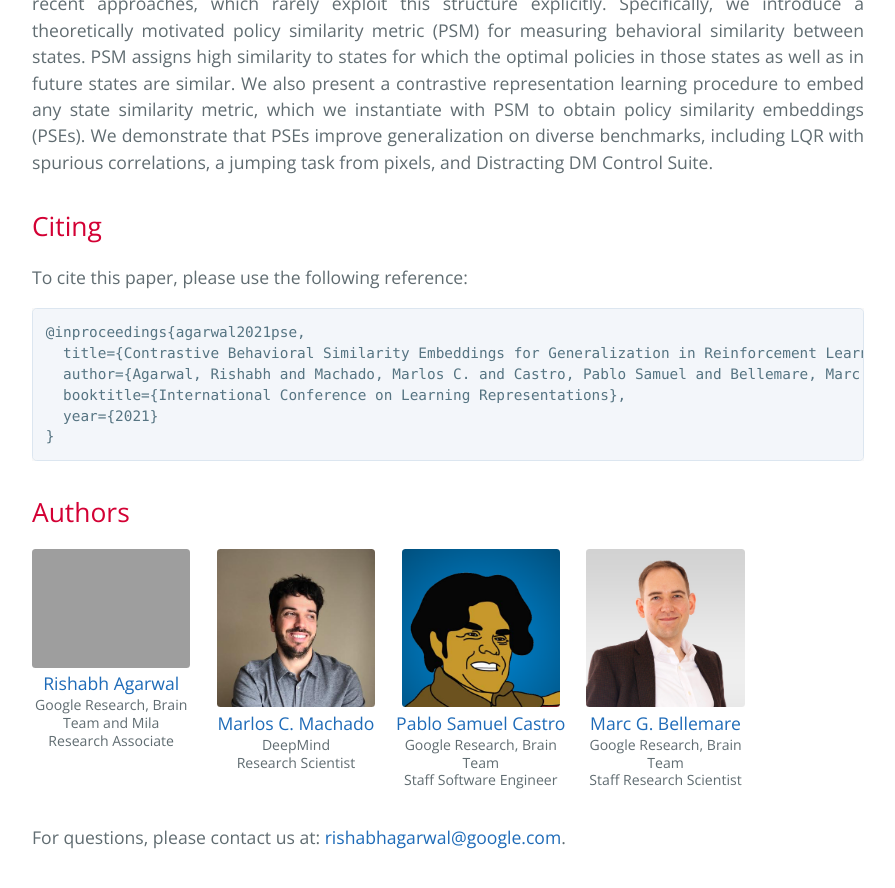
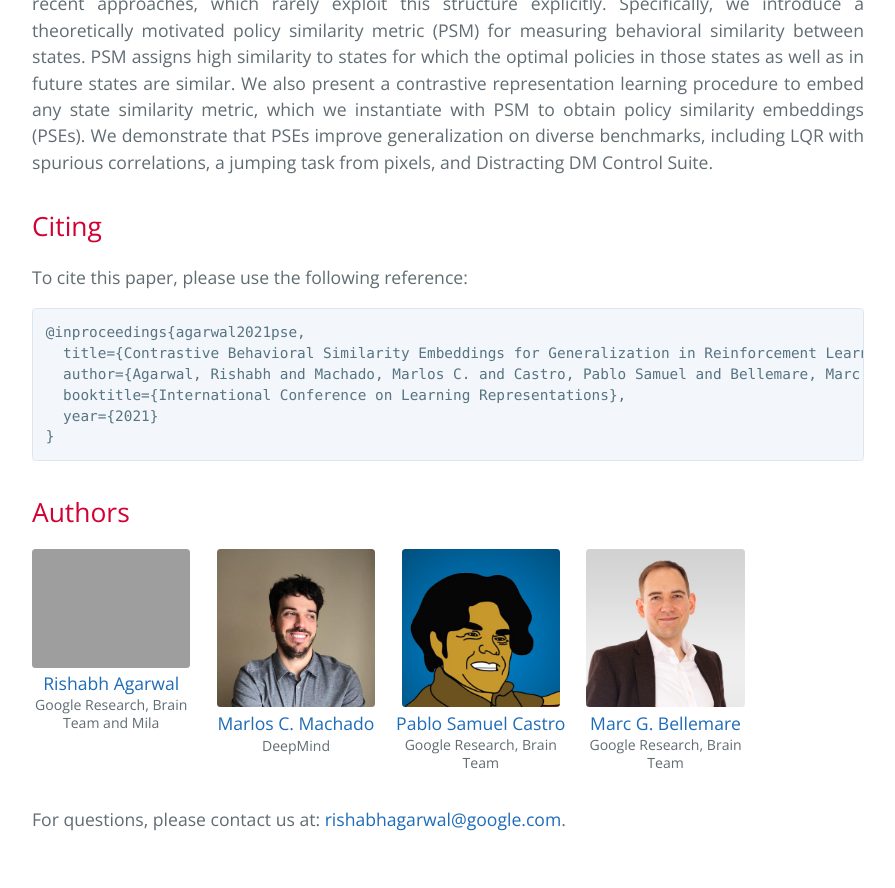
Before and after one commit to agarwl/pse, a Jekyll site: the page built from index.md, in a window 1280 px wide and 900 px high, scrolled down 890 px. Shown: the top 888 px of the window, without its empty margins (192-1087 px from the left). Built offline with Jekyll 4.4.1, drawn with Linux system fonts in a browser that asks for light colours.

Commit message:
Update authors.yml

```diff
--- a/_data/authors.yml
+++ b/_data/authors.yml
@@ -1,16 +1,16 @@
 - name: Rishabh Agarwal
   image: https://agarwl.github.io/images/rishabh_profile.jpg
-  title: Google Research, Brain Team and Mila & Research Associate
+  title: Google Research, Brain Team and Mila
   url: https://agarwl.github.io/
 - name: Marlos C. Machado
   image: assets/faces/marlos.png
-  title: DeepMind & Research Scientist
+  title: DeepMind
   url: http://mcmachado.info/
 - name: Pablo Samuel Castro
   image: assets/faces/psc_gradient.png
   url: https://psc-g.github.io/
-  title: Google Research, Brain Team & Staff Software Engineer
+  title: Google Research, Brain Team
 - name: Marc G. Bellemare
   image: assets/faces/marc.jpg
   url: http://www.marcgbellemare.info/
-  title: Google Research, Brain Team & Staff Research Scientist
+  title: Google Research, Brain Team
```
